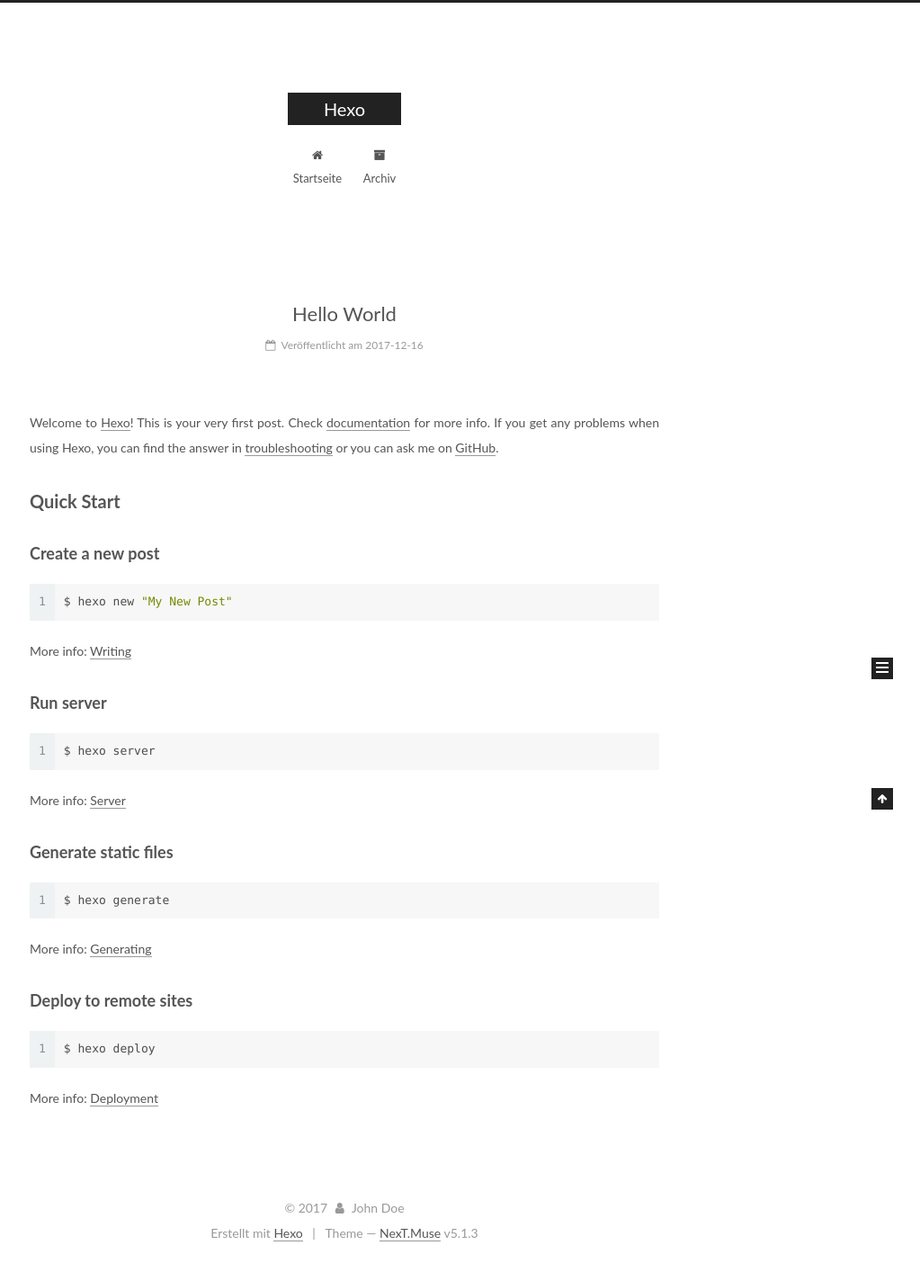
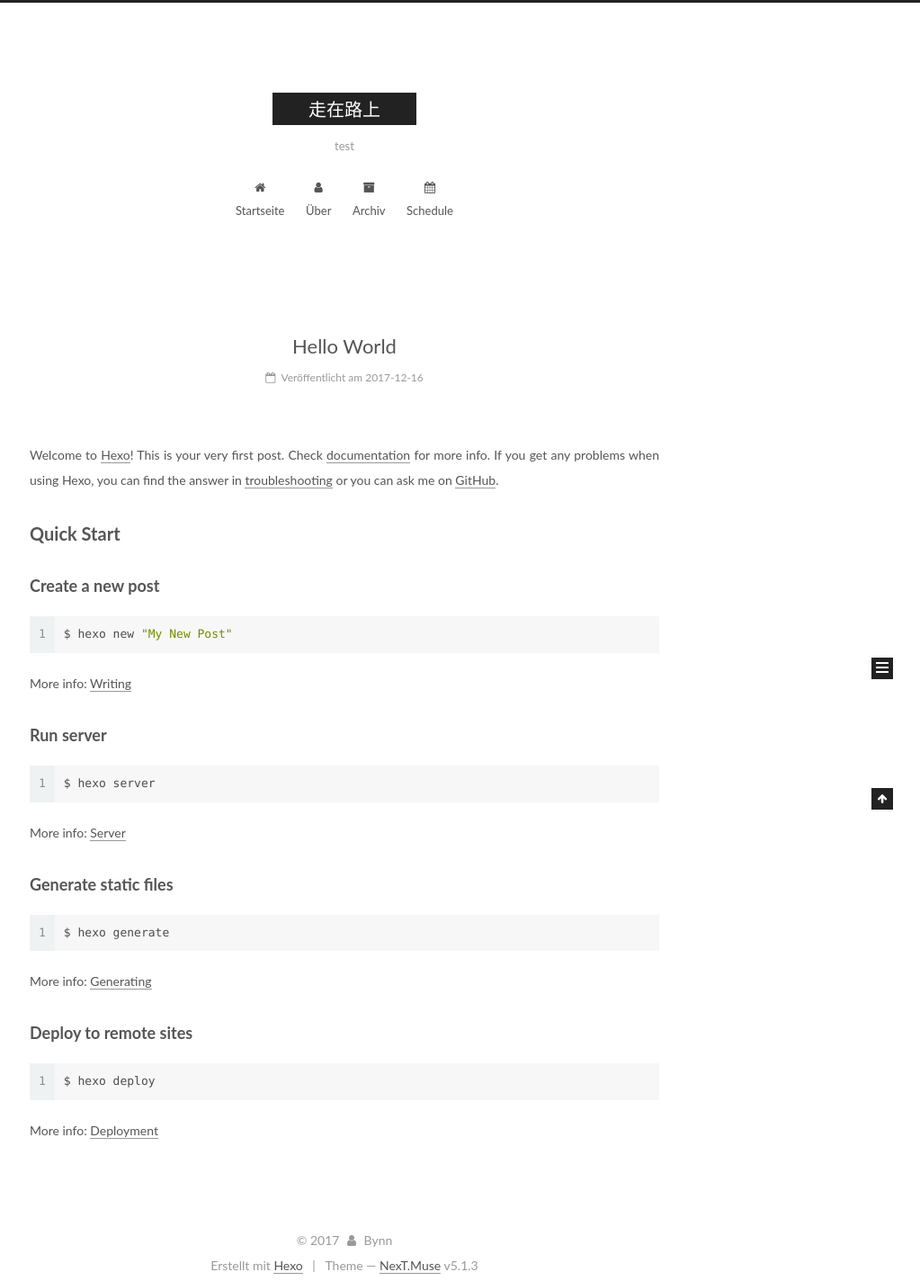
Before and after one commit to bynnwong/bynnwong.github.io, a plain HTML site: page index.html in a window 1280 px wide. Shown: the whole page at 90% size, without its empty margins (257-1280 px from the left). Drawn offline with Linux system fonts and the light colour scheme.

Commit message:
Site updated: 2017-12-16 23:12:26

```diff
--- a/css/main.css
+++ b/css/main.css
@@ -1822,7 +1822,7 @@ pre .javascript .function {
   width: 4px;
   height: 4px;
   border-radius: 50%;
-  background: #d061cd;
+  background: #ff4591;
 }
 .links-of-blogroll {
   font-size: 13px;
--- a/index.html
+++ b/index.html
@@ -80,11 +80,11 @@
 
 
 <meta property="og:type" content="website">
-<meta property="og:title" content="Hexo">
+<meta property="og:title" content="走在路上">
 <meta property="og:url" content="http://yoursite.com/index.html">
-<meta property="og:site_name" content="Hexo">
+<meta property="og:site_name" content="走在路上">
 <meta name="twitter:card" content="summary">
-<meta name="twitter:title" content="Hexo">
+<meta name="twitter:title" content="走在路上">
 
 
 
@@ -120,7 +120,7 @@
 
 
 
-  <title>Hexo</title>
+  <title>走在路上</title>
 
 
 
@@ -151,12 +151,12 @@
     <div class="custom-logo-site-title">
       <a href="/"  class="brand" rel="start">
         <span class="logo-line-before"><i></i></span>
-        <span class="site-title">Hexo</span>
+        <span class="site-title">走在路上</span>
         <span class="logo-line-after"><i></i></span>
       </a>
     </div>
 
-        <p class="site-subtitle"></p>
+        <p class="site-subtitle">test</p>
 
   </div>
 
@@ -186,12 +186,32 @@
         </li>
 
 
+        <li class="menu-item menu-item-about">
+          <a href="/about/" rel="section">
+
+              <i class="menu-item-icon fa fa-fw fa-user"></i> <br />
+
+            Über
+          </a>
+        </li>
+
+
         <li class="menu-item menu-item-archives">
           <a href="/archives/" rel="section">
 
               <i class="menu-item-icon fa fa-fw fa-archive"></i> <br />
 
             Archiv
+          </a>
+        </li>
+
+
+        <li class="menu-item menu-item-schedule">
+          <a href="/schedule/" rel="section">
+
+              <i class="menu-item-icon fa fa-fw fa-calendar"></i> <br />
+
+            Schedule
           </a>
         </li>
 
@@ -231,13 +251,13 @@
     <link itemprop="mainEntityOfPage" href="http://yoursite.com/2017/12/16/hello-world/">
 
     <span hidden itemprop="author" itemscope itemtype="http://schema.org/Person">
-      <meta itemprop="name" content="John Doe">
+      <meta itemprop="name" content="Bynn">
       <meta itemprop="description" content="">
       <meta itemprop="image" content="/images/avatar.gif">
     </span>
 
     <span hidden itemprop="publisher" itemscope itemtype="http://schema.org/Organization">
-      <meta itemprop="name" content="Hexo">
+      <meta itemprop="name" content="走在路上">
     </span>
 
 
@@ -378,7 +398,7 @@
         <div class="site-overview">
           <div class="site-author motion-element" itemprop="author" itemscope itemtype="http://schema.org/Person">
 
-              <p class="site-author-name" itemprop="name">John Doe</p>
+              <p class="site-author-name" itemprop="name">Bynn</p>
               <p class="site-description motion-element" itemprop="description"></p>
           </div>
 
@@ -436,7 +456,7 @@
   <span class="with-love">
     <i class="fa fa-user"></i>
   </span>
-  <span class="author" itemprop="copyrightHolder">John Doe</span>
+  <span class="author" itemprop="copyrightHolder">Bynn</span>
 
 
 </div>
```
Also changed, not shown: 2017/12/16/hello-world/index.html (+28 -8 lines), archives/2017/12/index.html (+28 -8 lines), archives/2017/index.html (+28 -8 lines), archives/index.html (+28 -8 lines).
